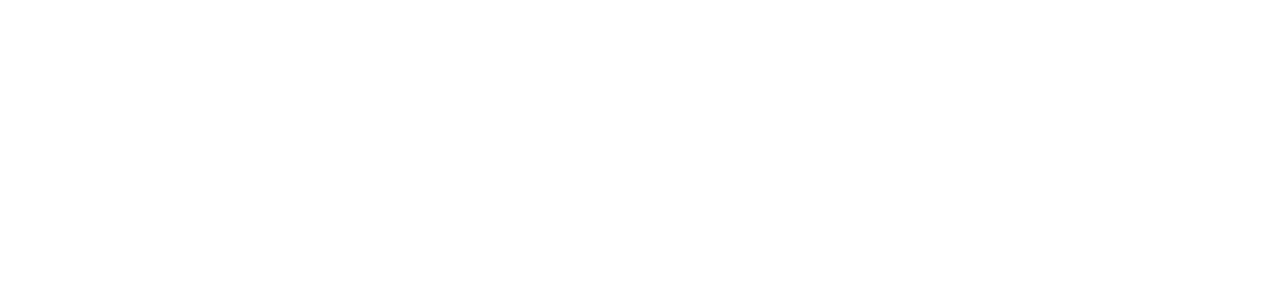
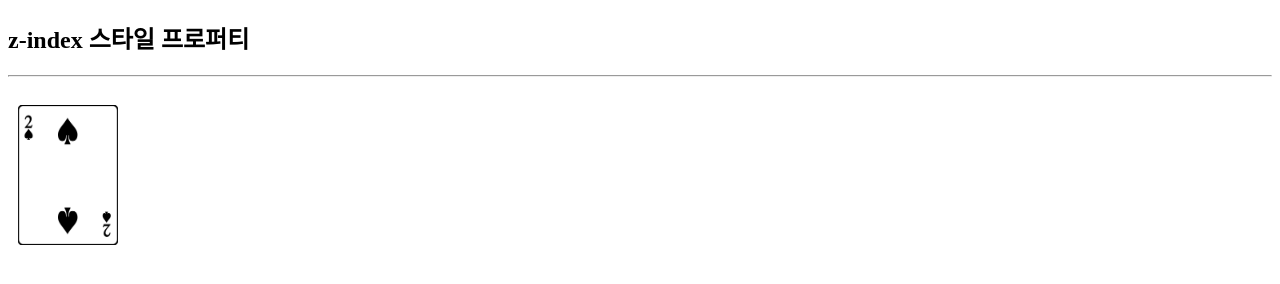
Before and after one commit to thisjheok/internetProgramming, a plain HTML site: page 8.html in a window 1280 px wide. Drawn offline with Linux system fonts and the light colour scheme.

Commit message:
8번 미완

```diff
--- a/8.html
+++ b/8.html
@@ -3,9 +3,31 @@
 <head>
     <meta charset="UTF-8">
     <meta name="viewport" content="width=device-width, initial-scale=1.0">
-    <title>Document</title>
+    <title>8.html</title>
+    <style>
+        img{
+            position: absolute;
+            margin-left: 10px;
+            margin-top: 20px;
+            width: 100px;
+            height: 140px;
+        }
+    </style>
+    <script>
+        function fun(element){
+            element.style.zIndex++;
+            if(element.style.zIndex>3){
+                element.style.zIndex =0;
+            }
+        }
+    </script>
 </head>
 <body>
-
+    <h2>z-index 스타일 프로퍼티</h2>
+    <hr>
+    <img src="media/spade-2.png" onclick="fun(this)" style="z-index: 3">
+    <img src="media/spade-3.png" onclick="fun(this)" style="z-index: 2">
+    <img src="media/spade-7.png" onclick="fun(this)" style="z-index: 1">
+    <img src="media/spade-A.png" onclick="fun(this)" style="z-index: 0">
 </body>
 </html>
```
